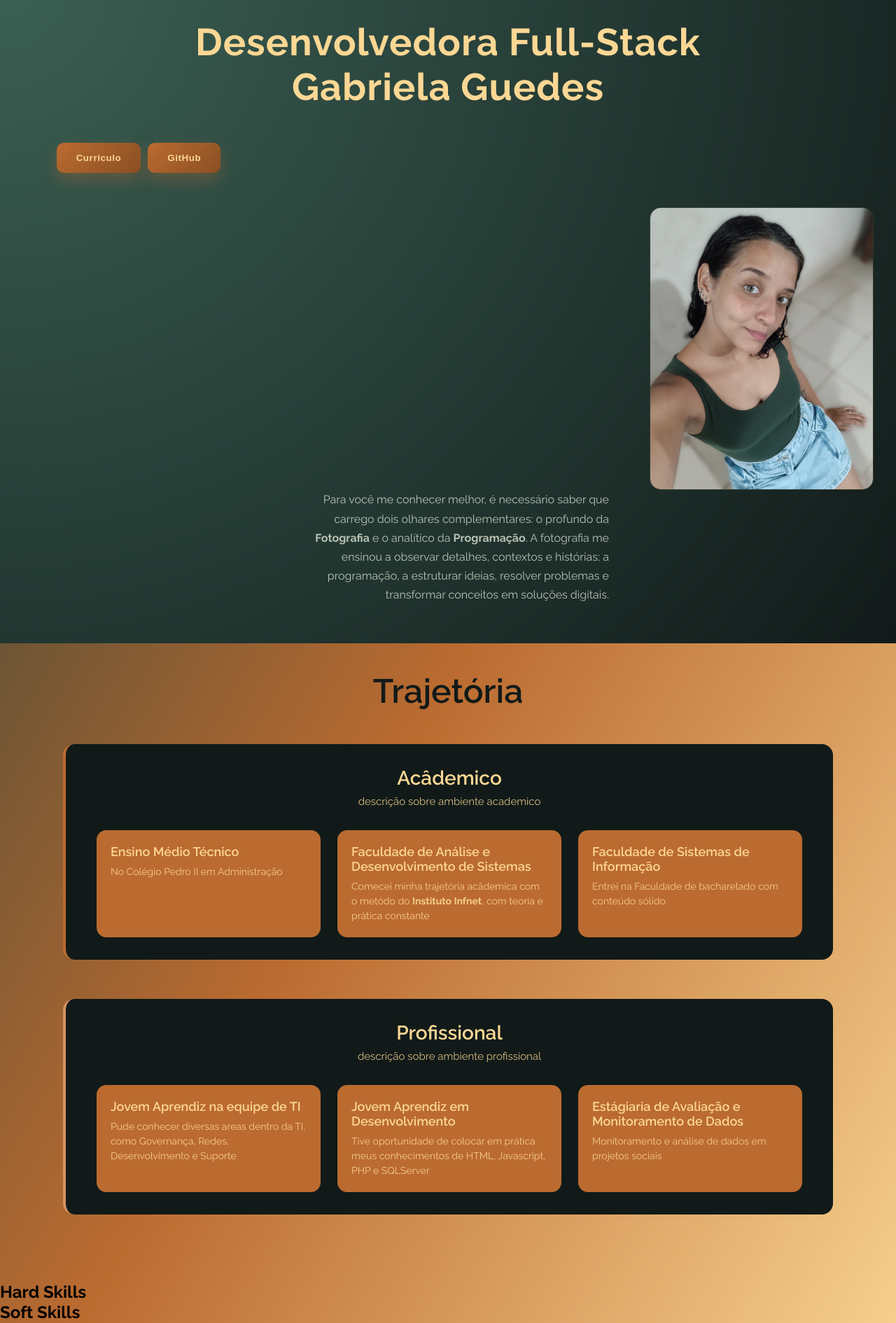
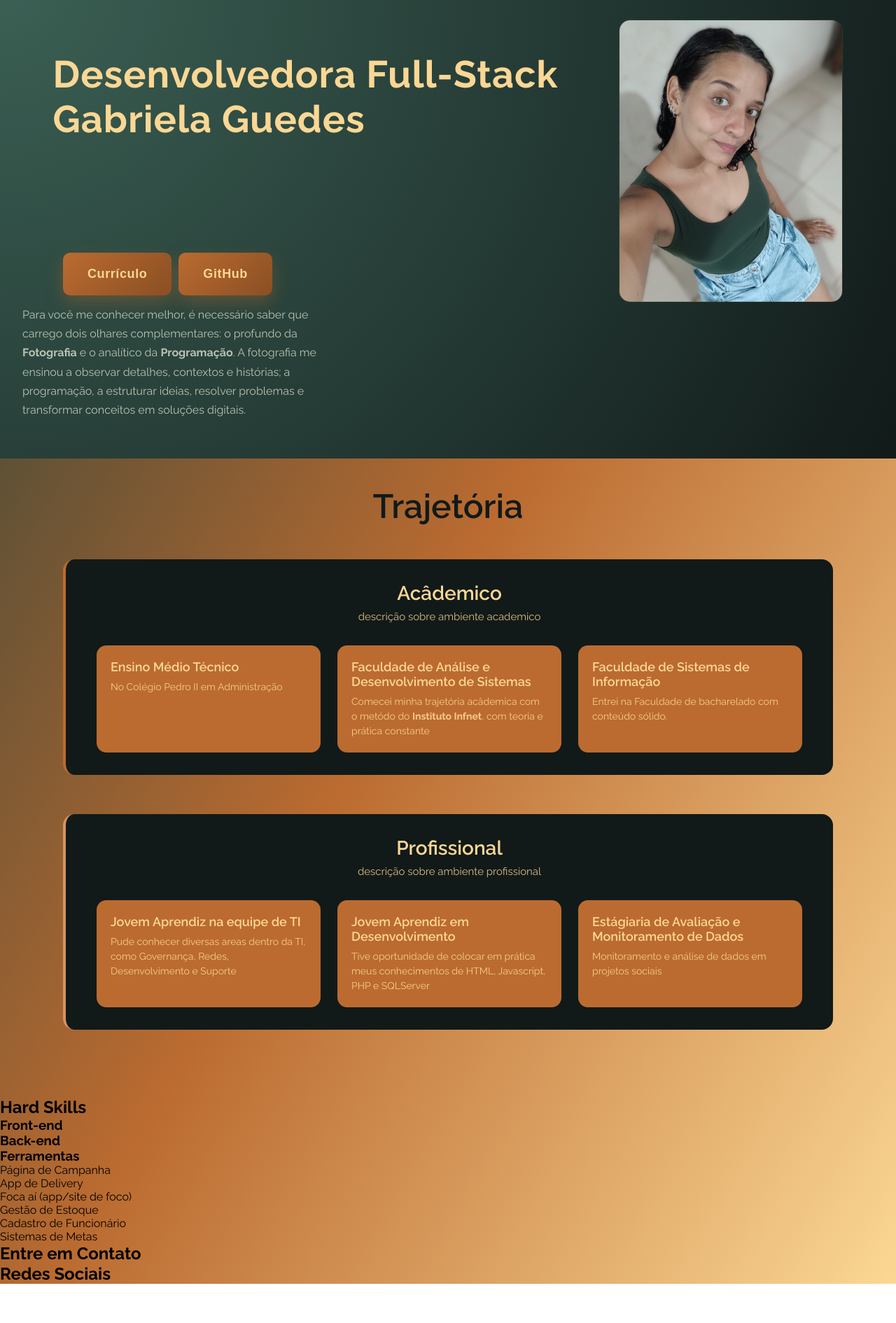
Before and after one commit to gabrielaguedes12/portfolio-moon, a React (Create React App) app: page / in a window 1280 px wide. Shown: the part 120-2010 px from the top of the page at 70% size. After the commit the page ends 1954 px from the top, so only its background shows below. Built offline with nearby package versions, Linux system fonts and the light colour scheme.

Commit message:
acerto hero

```diff
--- a/src/components/Header/Header.jsx
+++ b/src/components/Header/Header.jsx
@@ -1,21 +1,25 @@
 import './Header.scss';
 import { FaComputer } from "react-icons/fa6";
+import { FiMenu, FiX } from "react-icons/fi";
+import { useState } from 'react';
 
 export default function Header() {
+    const [menuOpen, setMenuOpen] = useState(false);
+
     return (
         <header className='header'>
             <div className='header_icon'>
                 <FaComputer />
             </div>
 
-            <nav className="header__menu">
-                <a href="#sobre">Sobre Mim</a>
-                <a href="#trajetoria">Trajetória</a>
-                <a href="#skills">Skills</a>
-                <a href="#projetos">Projetos</a>
-                <a href="#contato">Contato</a>
-            </nav>
+            <nav className={`header__menu ${menuOpen ?'open':''}`}>
+            <a href="#sobre" onClick={() => setMenuOpen(false)}>Sobre Mim</a>
+            <a href="#trajetoria" onClick={() => setMenuOpen(false)}>Trajetória</a>
+            <a href="#skills" onClick={() => setMenuOpen(false)}>Skills</a>
+            <a href="#projetos" onClick={() => setMenuOpen(false)}>Projetos</a>
+            <a href="#contato" onClick={() => setMenuOpen(false)}>Contato</a>
+        </nav>
 
-        </header>
+        </header >
     );
 }
--- a/src/components/Hero/Hero.jsx
+++ b/src/components/Hero/Hero.jsx
@@ -11,11 +11,10 @@ export default function Hero() {
     return (
         <>
             <section className='hero'>
+                <div className='hero_perfil'>
                     <div className='perfilTexto'>
                         <h1 className='nomePerfil'>Desenvolvedora Full-Stack</h1>
                         <h1 className='nomePerfil'>Gabriela Guedes</h1>
-                </div>
-
                         <div className='hero_button'>
                             <button type='button' >
                                 <a href="/curriculo/Gabriela_Guedes_Curriculo.pdf" download="Gabriela_Guedes_Curriculo">Currículo</a>
@@ -24,10 +23,13 @@ export default function Hero() {
                                 GitHub
                             </button>
                         </div>
-
+                    </div>
                     <div className='perfilImagem'>
                         <img className='perfilGabi' src={imagem} alt="Gabriela Guedes" />
                     </div>
+                </div>
+
+
 
                 <div className='descricaoTexto'>
                     <p className='descricaoPerfil'>
--- a/src/components/Hero/Hero.scss
+++ b/src/components/Hero/Hero.scss
@@ -11,12 +11,21 @@
 .perfilTexto{
  display: flex;
  flex-direction:column;
-  align-items: center;
+  text-align: end;
   height: 50%;
+}
+
+.hero_perfil{
+  display: flex;
+  justify-content: space-around;
+  align-items: end;
+  text-align: right;
 }
 
 //nomes
 .nomePerfil {
+  display: flex;
+  text-align: end;
   font-size: 54px;
   color: $moon-light;
   letter-spacing: 1px;
@@ -27,8 +36,8 @@
   z-index: 2;
   position: relative;
   display: flex;
-  text-align: end;
-  justify-content: center;
+
+
 }
 
 //descricao
@@ -41,8 +50,7 @@
 //imagem
 //alinhamento
 .perfilImagem {
-  display: flex;
-  justify-content: flex-end;
+  height: 25%;
   z-index: 1;
   position: relative;
 }
@@ -50,6 +58,7 @@
 //estilo
 .perfilGabi {
   width: 25vw;
+  height: 100%;
   border-radius: 16px;
   border: 1px solid rgba(251, 215, 148, 0.12);
   background-color: rgba(17, 26, 25, 0.4);
@@ -68,10 +77,8 @@
 .hero_button {
   display: flex;
   flex-direction: row;
-  justify-items: end;
   gap: 10px;
-  align-items: end;
-  margin: 2%;
+  margin-top: 20%;
   padding: 2%;
 }
 
@@ -86,9 +93,10 @@ text-decoration: none;
   background: linear-gradient(135deg, $moon-purple, darken($moon-purple, 12%));
   color: $moon-light;
   border: none;
-  padding: 14px 28px;
+  padding: 20px 35px;
   border-radius: 10px;
   font-weight: 600;
+  font-size: 18px;
   letter-spacing: 0.6px;
   cursor: pointer;
   box-shadow: 0 10px 25px rgba(187, 107, 48, 0.35);
--- a/src/components/Skills/Skills.jsx
+++ b/src/components/Skills/Skills.jsx
@@ -5,9 +5,15 @@ export default function Skills(){
         <section>
         <div>
          <h2>Hard Skills</h2>
-        </div>
-        <div>
-         <h2>Soft Skills</h2>
+         <h3>Front-end</h3>
+         {/*Adicionar a coluna horizontal de porcentagem de acordo com a linguagem/framework*/}
+
+         <h3>Back-end</h3>
+         {/*Adicionar a coluna horizontal de porcentagem de acordo com a linguagem/framework*/}
+
+         <h3>Ferramentas</h3>
+         {/*Adicionar a coluna horizontal de porcentagem de acordo com a linguagem/framework*/}
+
         </div>
     </section>
     );
```
Lines whose indentation alone changed are shown as unchanged.
